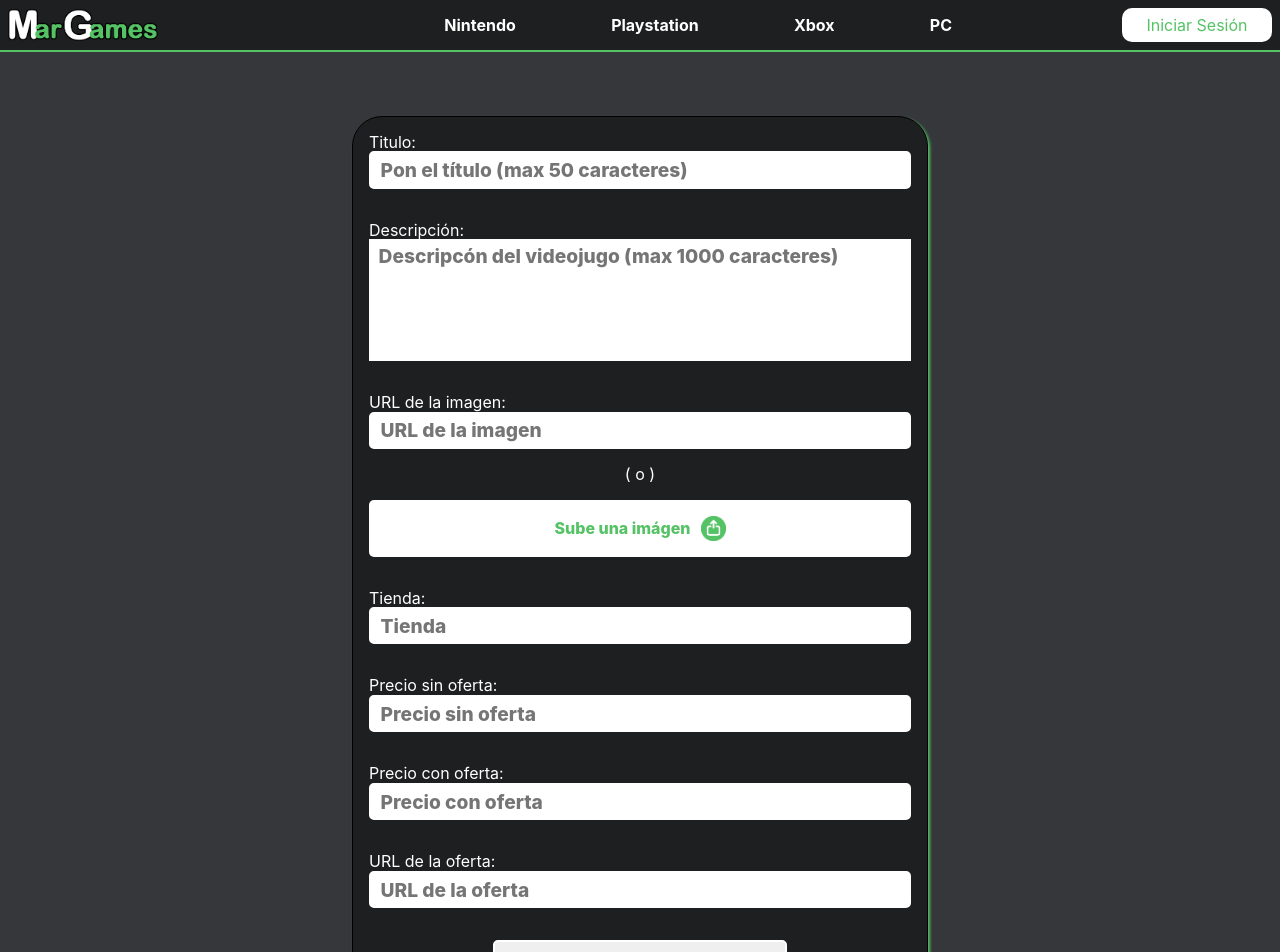
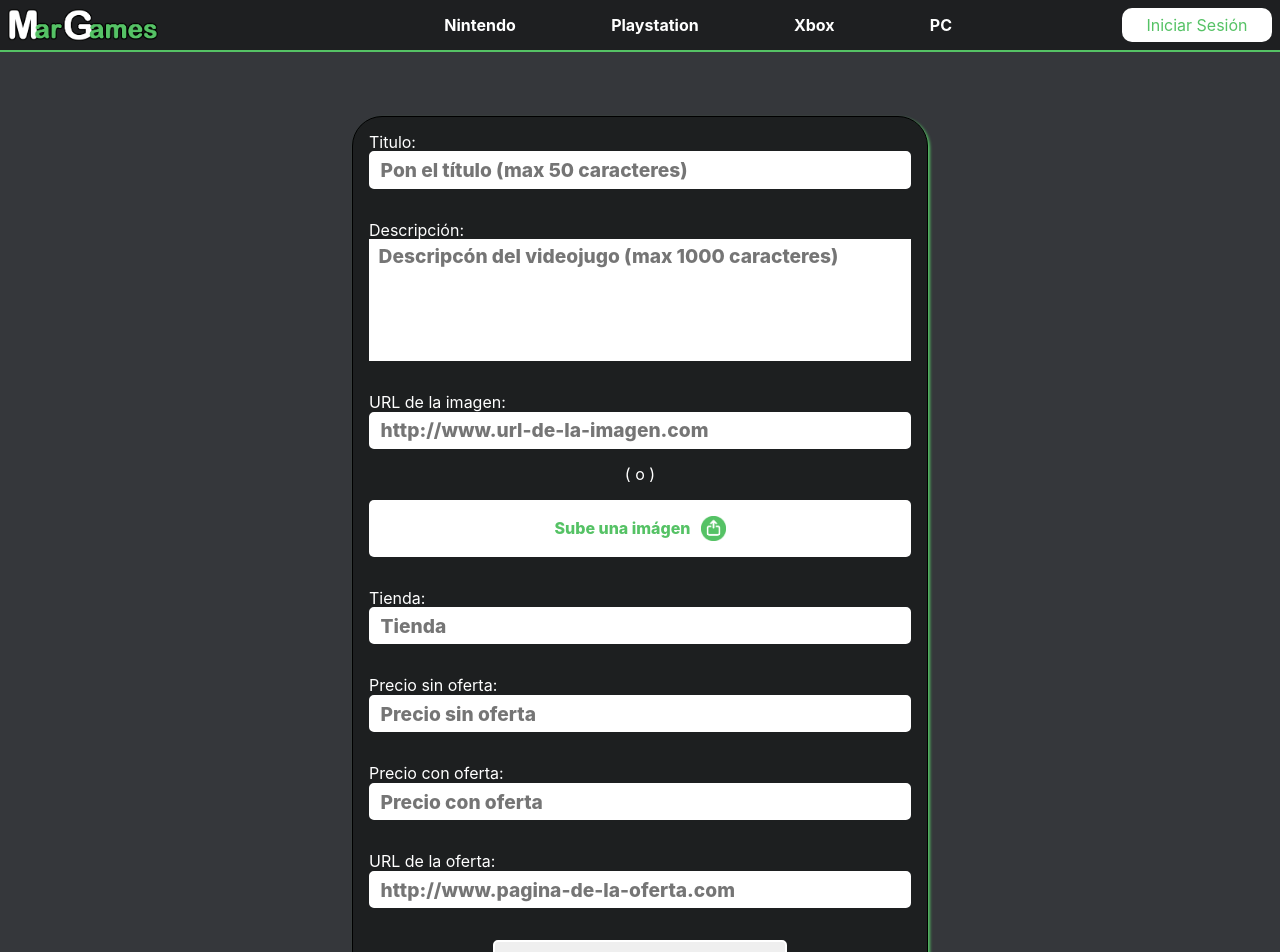
Before and after one commit to Maruan-Cardenas/control-de-horas, a React (Create React App) app: page /Formulario in a window 1280 px wide. Shown: the top 952 px of the page. Built offline with nearby package versions, Linux system fonts and the light colour scheme; no server answers.

Commit message:
new placeholder in formData

```diff
--- a/src/pages/FormData/FormData.jsx
+++ b/src/pages/FormData/FormData.jsx
@@ -51,7 +51,7 @@ const FormData = () => {
         modify={formError.img}
         value={formulario.img}
         name='img'
-        placeholder='URL de la imagen'
+        placeholder='http://www.url-de-la-imagen.com'
         onChange={handleForm}
       />
       <div className='url-or-fill '>( o )</div>
@@ -63,7 +63,6 @@ const FormData = () => {
         label='Sube una imágen'
         img={Upload}
         name='file'
-        placeholder='URL de la imagen'
         onChange={(e) => handleFile(e.target.files)}
       />
       {
@@ -101,7 +100,7 @@ const FormData = () => {
         error={notify}
         value={formulario.url}
         name='url'
-        placeholder='URL de la oferta'
+        placeholder='http://www.pagina-de-la-oferta.com'
         onChange={handleForm}
       />
 
```
